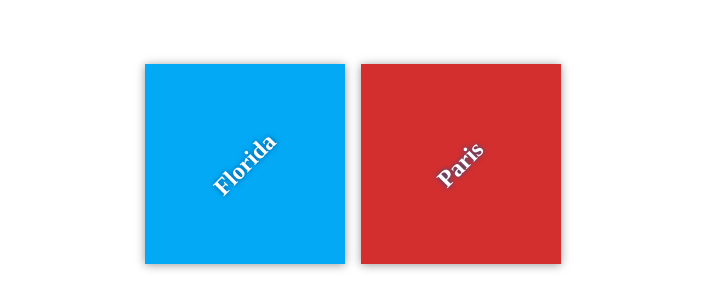
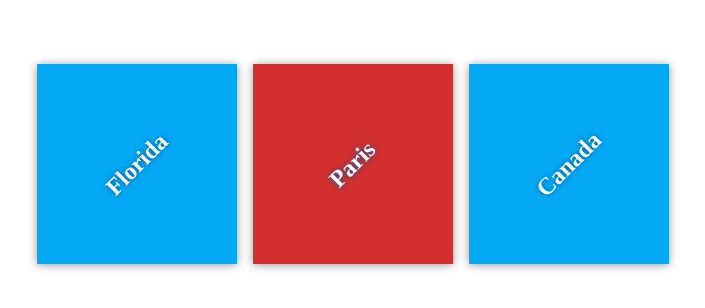
Before and after one commit to jjhoops/my-travel-plans, a plain HTML site: page index.html in a window 1280 px wide. Shown: the part 236-544 px from the top of the page, without its empty margins (287-992 px from the left). Drawn offline with Linux system fonts and the light colour scheme.

Commit message:
Added Canada as Destination

```diff
--- a/index.html
+++ b/index.html
@@ -17,6 +17,9 @@
             <div class="destination" id="paris">
                 <h2>Paris</h2>
             </div>
+            <div class="destination" id="canada">
+                <h2>Canada</h2>
+            </div>
         </div>
     </div>
 
```
